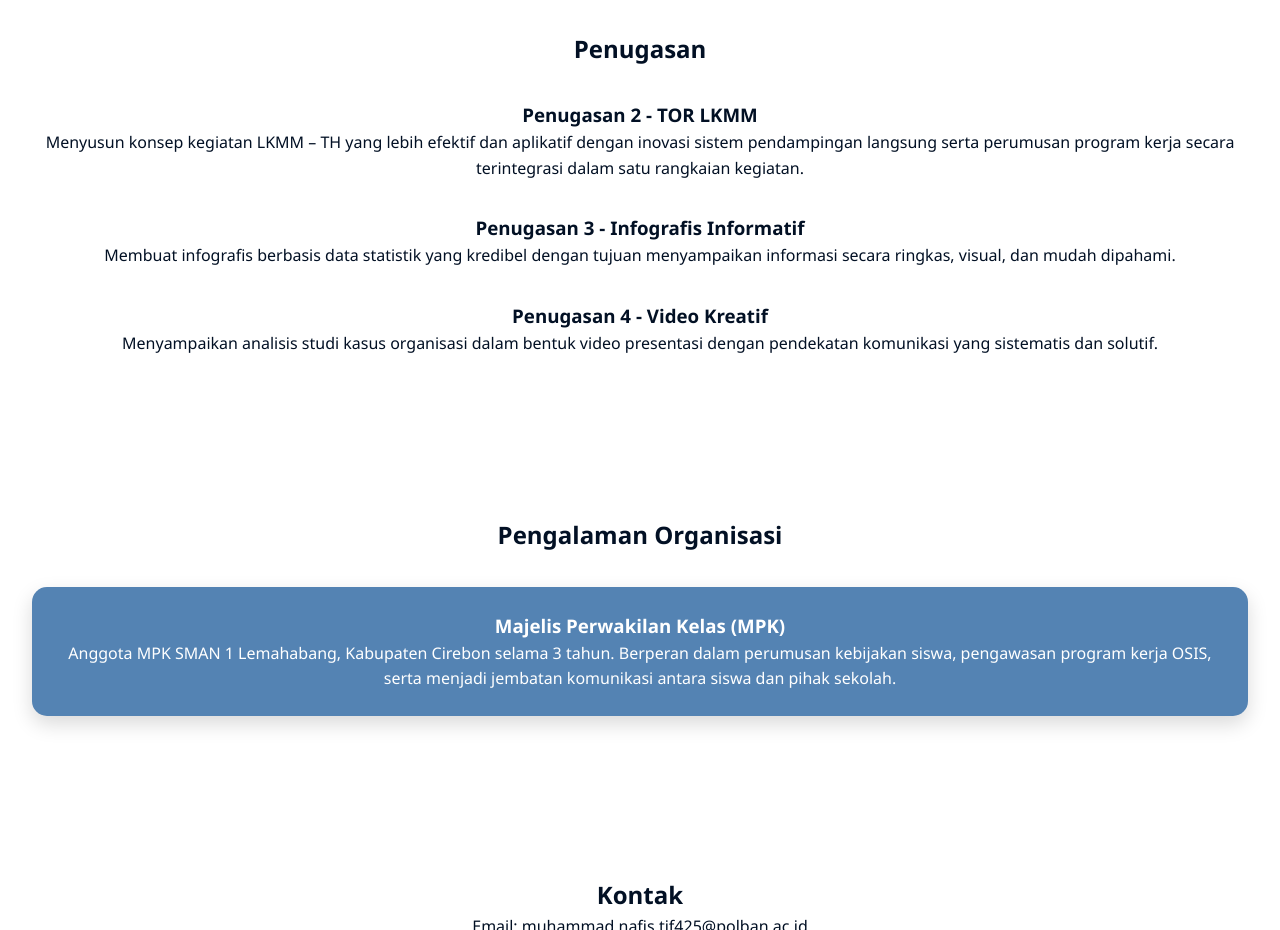
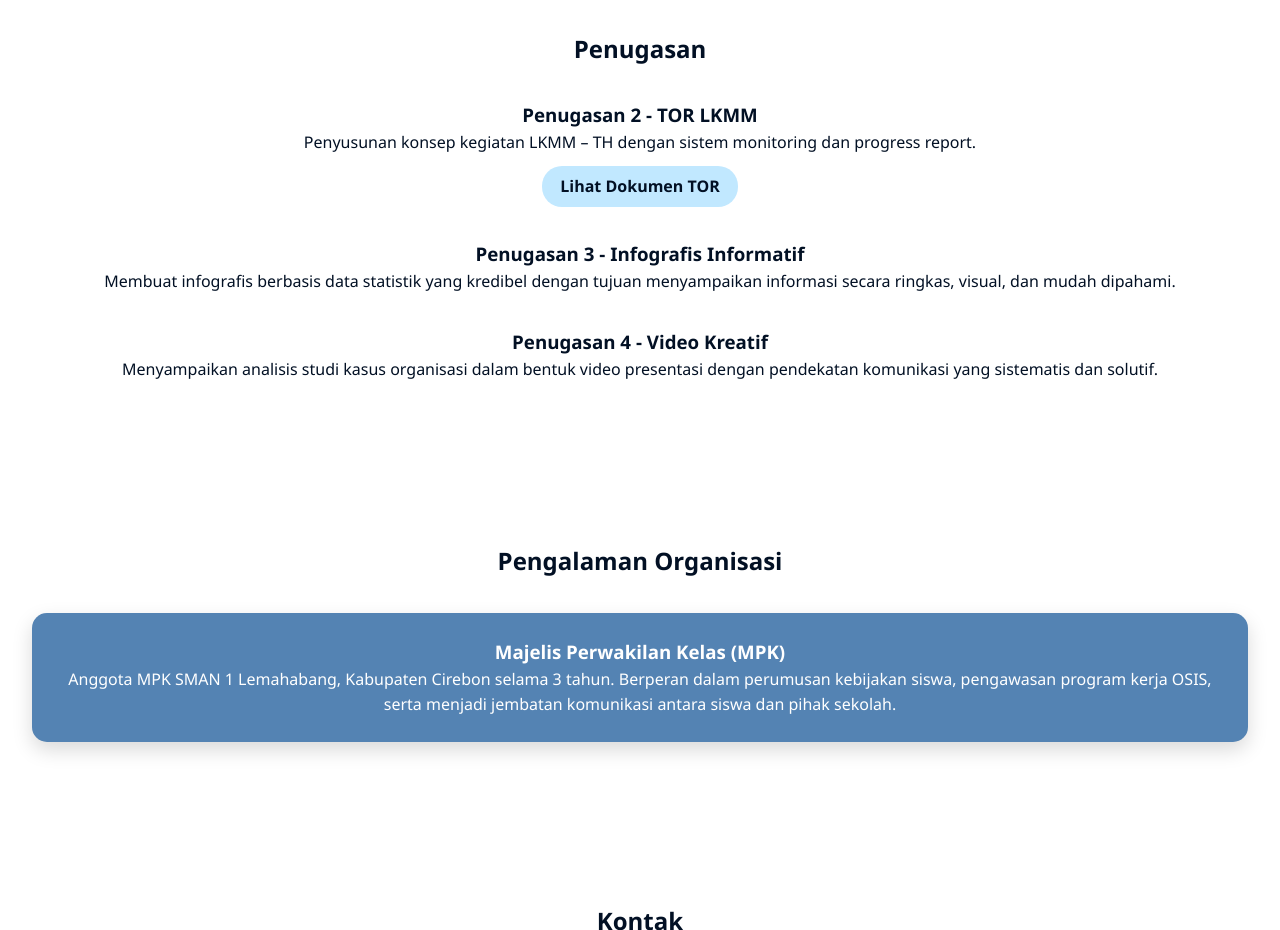
Before and after one commit to Nfishh/Website-Portof-Nafis, a plain HTML site: page index.html in a window 1280 px wide. Shown: the part 2140-3070 px from the top of the page. Drawn offline with Linux system fonts and the light colour scheme.

Commit message:
Add TOR file

```diff
--- a/css/style.css
+++ b/css/style.css
@@ -186,3 +186,19 @@ footer {
         min-width: 160px;
     }
 }
+
+.btn-download {
+    display: inline-block;
+    margin-top: 10px;
+    padding: 8px 18px;
+    background-color: #C1E8FF;
+    color: #021024;
+    text-decoration: none;
+    border-radius: 20px;
+    font-weight: bold;
+    transition: 0.3s;
+}
+
+.btn-download:hover {
+    background-color: #7DA0CA;
+}
--- a/index.html
+++ b/index.html
@@ -87,13 +87,15 @@
     <h2>Penugasan</h2>
 
     <div class="assignment">
-        <h3>Penugasan 2 - TOR LKMM</h3>
-        <p>
-            Menyusun konsep kegiatan LKMM – TH yang lebih efektif dan aplikatif
-            dengan inovasi sistem pendampingan langsung serta perumusan program kerja
-            secara terintegrasi dalam satu rangkaian kegiatan.
-        </p>
-    </div>
+    <h3>Penugasan 2 - TOR LKMM</h3>
+    <p>
+        Penyusunan konsep kegiatan LKMM – TH dengan sistem monitoring dan progress report.
+    </p>
+
+    <a href="assets/TOR-LKMM-TH-2026.pdf" target="_blank" class="btn-download">
+        Lihat Dokumen TOR
+    </a>
+</div>
 
     <div class="assignment">
         <h3>Penugasan 3 - Infografis Informatif</h3>
```
Also changed, not shown: 1 other file.
